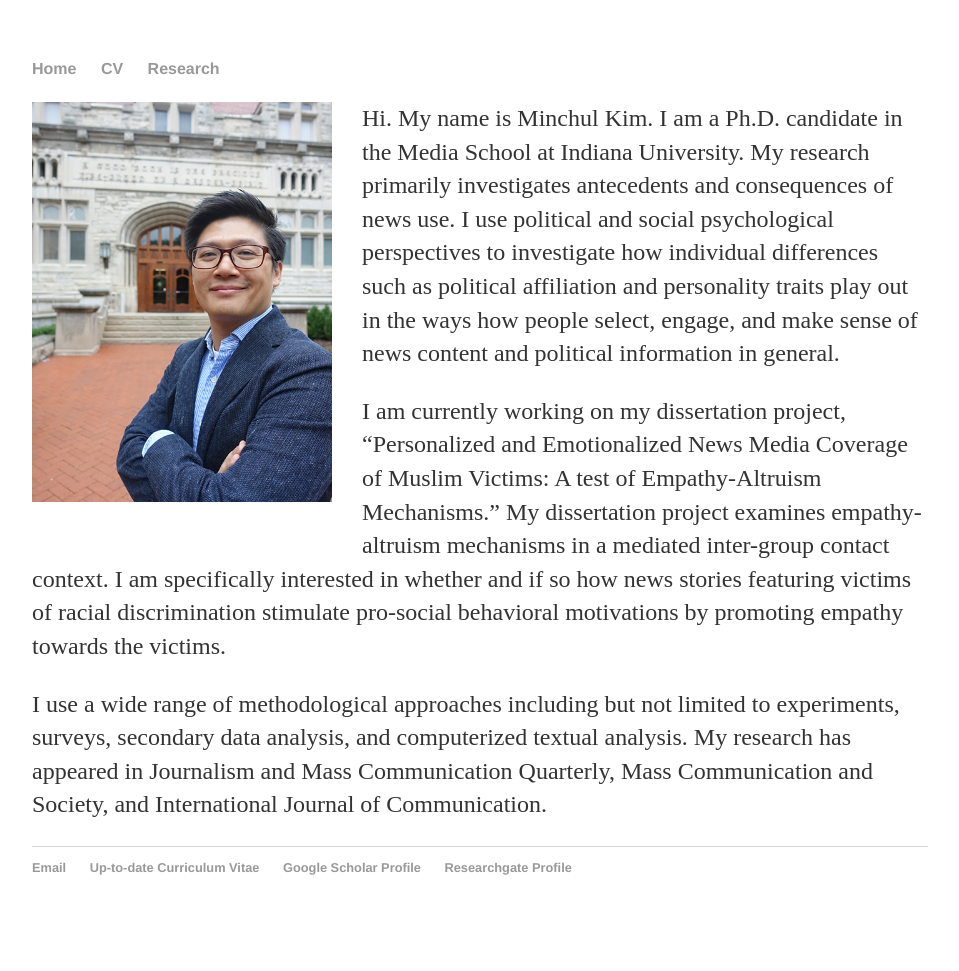
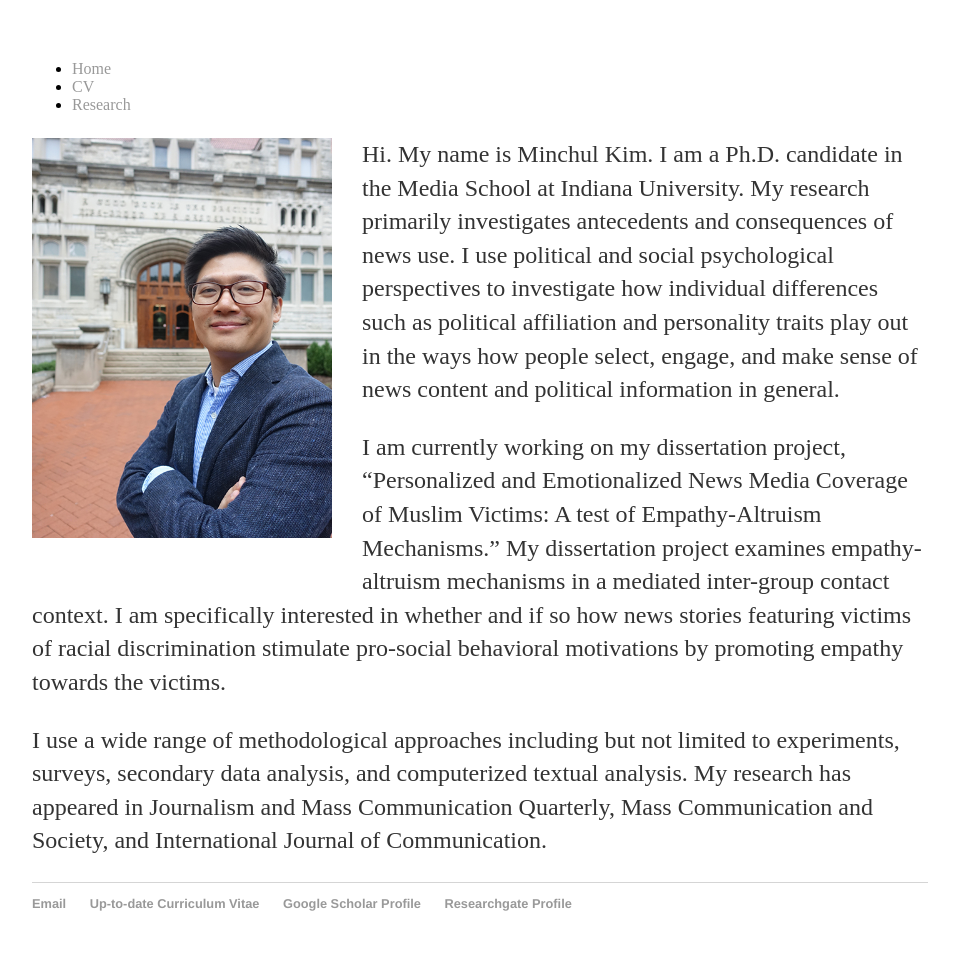
Before and after one commit to minchulkim731/minchulkim731.github.io, a Jekyll site: the page built from index.html, in a window 1280 px wide. Shown: the whole page, without its empty margins (160-1119 px from the left). Built offline with Jekyll 4.4.1, drawn with Linux system fonts in a browser that asks for light colours; before the commit the page ends 935 px from its top, so only the background shows below that.

Commit message:
Update default.html

```diff
--- a/_layouts/default.html
+++ b/_layouts/default.html
@@ -6,13 +6,13 @@
 			<link rel="stylesheet" type="text/css" href="/css/main.css">
 		</head>
 		<body>
-			<nav>
+			<nav-right>
 	    		<ul>
 	        		<li><a href="/">Home</a></li>
 	        		<li><a href="/cv">CV</a></li>
 	        		<li><a href="/research_repo">Research</a></li>
 	    		</ul>
-			</nav>
+			</nav-right>
 			<div class="container">
 
 			{{ content }}
```
